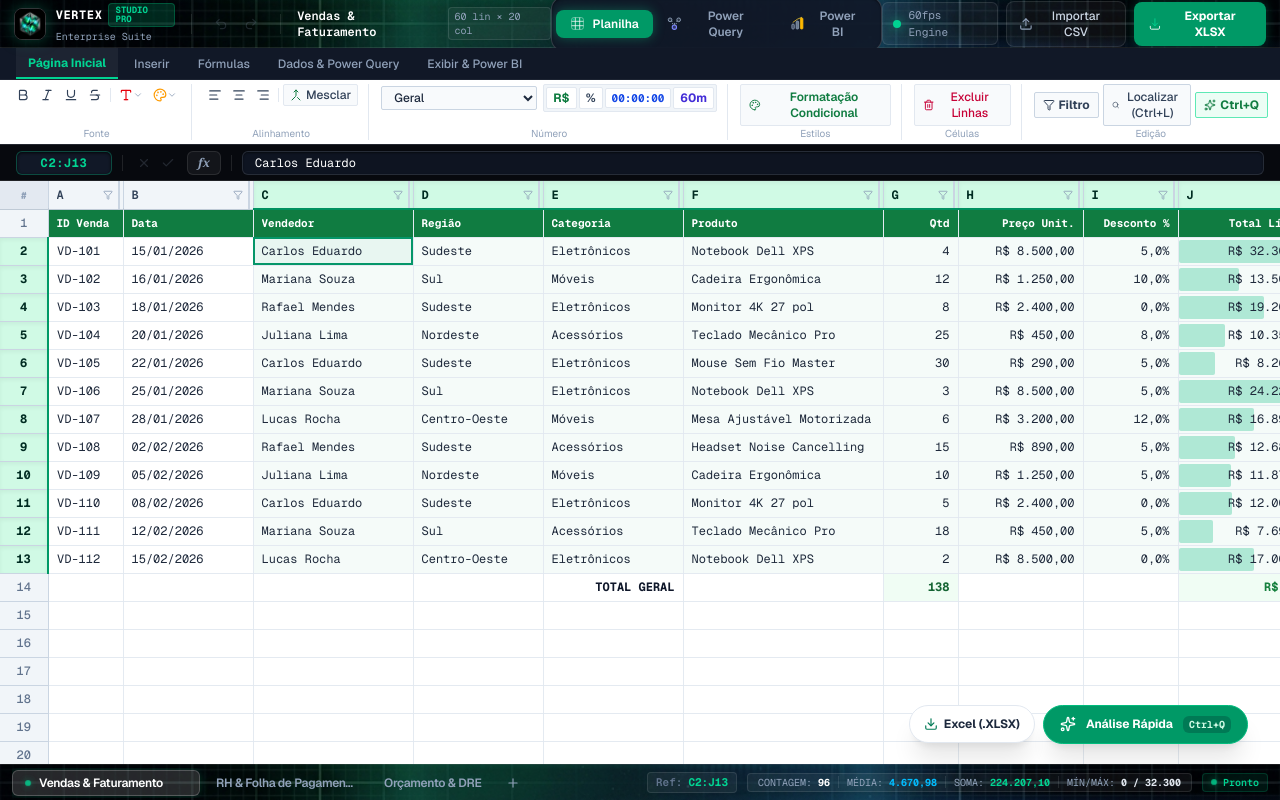
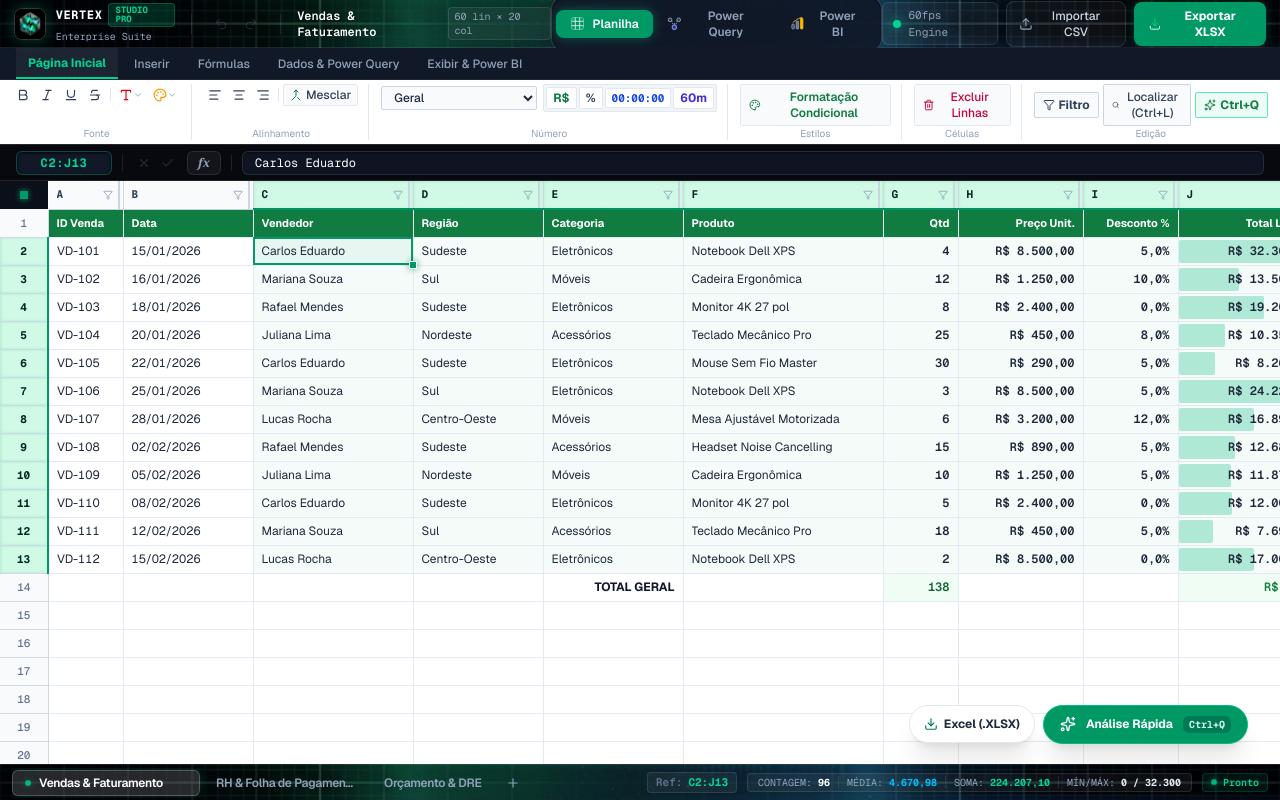
Before and after one commit to Fonteleee/excel-powerquery-powerbi, a React (Vite) app: page / in a window 1280 px wide. Built offline with nearby package versions, Linux system fonts and the light colour scheme.

Commit message:
feat(grid): luxury high-end spreadsheet grid, precision column headers, autofill pip and executive sheet tabs

```diff
--- a/src/components/Grid/GridCell.tsx
+++ b/src/components/Grid/GridCell.tsx
@@ -207,16 +207,21 @@ const GridCellComponent: React.FC<GridCellProps> = ({
       onMouseEnter={e => onMouseEnter(e, row, col)}
       onDoubleClick={() => onDoubleClick(row, col)}
       style={cellStyle}
-      className={`relative px-2 py-1 text-xs border-r border-b border-slate-200/90 transition-colors font-mono select-none overflow-visible ${
+      className={`relative px-2 py-1 text-xs border-r border-b border-slate-200/90 transition-colors select-none overflow-visible ${
         isSelected
-          ? 'cell-selected'
+          ? 'cell-selected z-20 ring-2 ring-emerald-600 shadow-[0_0_8px_rgba(5,150,105,0.3)]'
           : isMultiSelected
-          ? 'cell-multi-selected'
+          ? 'cell-multi-selected z-15'
           : isInRange
-          ? 'cell-in-range'
-          : 'hover:bg-slate-50/80'
+          ? 'cell-in-range bg-emerald-500/10'
+          : 'hover:bg-slate-50/90'
       } ${isError ? 'text-rose-600 font-semibold bg-rose-50' : ''}`}
     >
+      {/* Precision Excel Autofill Corner Handle Pip */}
+      {isSelected && !isEditing && (
+        <div className="absolute -bottom-1 -right-1 size-2 bg-emerald-600 border border-white rounded-2xs shadow-[0_0_6px_rgba(5,150,105,0.7)] pointer-events-none z-30" />
+      )}
+
       {/* Data Bar background fill */}
       {dataBarPercent > 0 && (
         <div
@@ -243,7 +248,7 @@ const GridCellComponent: React.FC<GridCellProps> = ({
             onChange={e => onEditChange(e.target.value)}
             onKeyDown={onEditKeyDown}
             onBlur={onEditBlur}
-            className="w-full h-full px-2 bg-white text-slate-900 text-xs font-mono border-2 border-emerald-600 focus:outline-hidden shadow-lg"
+            className="w-full h-full px-2 bg-white text-slate-950 text-xs font-mono border-2 border-emerald-600 focus:outline-hidden shadow-[0_4px_16px_rgba(0,0,0,0.25)] rounded-xs"
           />
           {editValue.startsWith('=') && (
             <FormulaAutocomplete
@@ -257,12 +262,15 @@ const GridCellComponent: React.FC<GridCellProps> = ({
         <div className={`relative z-1 truncate w-full flex items-center gap-1 ${
           cellStyle.textAlign === 'center' ? 'justify-center' : cellStyle.textAlign === 'right' ? 'justify-end' : 'justify-start'
         }`}>
-          <span className="truncate">{displayFormatted}</span>
+          <span className={`truncate ${typeof cellVal === 'number' || /^\d{2}:\d{2}/.test(String(cellVal)) ? 'font-mono tabular-nums font-semibold' : 'font-sans'}`}>
+            {displayFormatted}
+          </span>
         </div>
       )}
     </td>
   );
 };
+
 
 
 export const GridCell = React.memo(GridCellComponent, (prev, next) => {
--- a/src/components/Grid/SpreadsheetGrid.tsx
+++ b/src/components/Grid/SpreadsheetGrid.tsx
@@ -1161,18 +1161,31 @@ export const SpreadsheetGrid: React.FC<SpreadsheetGridProps> = ({
       onMouseUp={handleMouseUp}
       onMouseLeave={handleMouseUp}
       onContextMenu={handleContextMenu}
-      className="relative flex-1 overflow-auto bg-slate-200 select-none scrollbar-thin focus:outline-hidden"
+      className="relative flex-1 overflow-auto bg-[#e5e9f0] select-none scrollbar-thin focus:outline-hidden"
       tabIndex={0}
     >
-      <table className="border-collapse table-fixed w-max text-xs font-mono bg-white">
+      <table className="border-collapse table-fixed w-max text-xs bg-white shadow-xs">
         {/* Table Column Header: Top Left corner + A, B, C... */}
-        <thead className="sticky top-0 z-20 bg-slate-100 shadow-2xs">
+        <thead className="sticky top-0 z-20 bg-[#f8fafc] shadow-xs">
           <tr>
-            {/* Top-left corner cell */}
-            <th className="sticky left-0 z-30 w-12 h-7 bg-slate-200/90 border-r border-b border-slate-300 text-slate-400 font-normal text-center select-none">
-              <span className="text-[10px] font-mono font-bold">#</span>
+            {/* Top-left corner origin cell */}
+            <th
+              title="Selecionar Toda a Planilha (Ctrl+T)"
+              onClick={() => {
+                onSelectCell({ row: 0, col: 0 });
+                onSelectRange({
+                  startRow: 0,
+                  startCol: 0,
+                  endRow: sheet.rowCount - 1,
+                  endCol: sheet.colCount - 1,
+                });
+              }}
+              className="sticky left-0 z-30 w-12 h-7 bg-[#0b0f19] border-r border-b border-white/10 text-emerald-400 font-normal text-center select-none cursor-pointer hover:bg-[#131b2e] transition-colors"
+            >
+              <div className="flex items-center justify-center">
+                <div className="size-2 rounded-2xs bg-emerald-500/80 shadow-[0_0_6px_rgba(16,185,129,0.8)]" />
+              </div>
             </th>
-
 
             {Array.from({ length: renderedCols }).map((_, colIdx) => {
               const colLabel = colIndexToLabel(colIdx);
@@ -1187,16 +1200,16 @@ export const SpreadsheetGrid: React.FC<SpreadsheetGridProps> = ({
                 <th
                   key={colIdx}
                   style={{ width: `${width}px`, minWidth: `${width}px`, maxWidth: `${width}px` }}
-                  className={`relative h-7 border-r border-b border-slate-300 text-xs transition-colors cursor-pointer select-none ${
+                  className={`relative h-7 border-r border-b border-slate-300/90 text-xs transition-colors cursor-pointer select-none ${
                     isColSelected
-                      ? 'bg-emerald-100 text-emerald-950 font-bold border-b-2 border-b-emerald-600 shadow-inner'
-                      : 'bg-slate-100 text-slate-700 font-semibold hover:bg-slate-200/90 hover:text-slate-950'
+                      ? 'bg-emerald-100 text-emerald-950 font-bold border-b-2 border-b-emerald-600 shadow-[inset_0_1px_3px_rgba(5,150,105,0.15)]'
+                      : 'bg-[#f8fafc] text-slate-700 font-semibold hover:bg-slate-200/90 hover:text-slate-950'
                   }`}
                   onMouseDown={e => handleColHeaderMouseDown(e, colIdx)}
                   onMouseEnter={() => handleColHeaderMouseEnter(colIdx)}
                 >
                   <div className="flex items-center justify-between px-2 font-mono">
-                    <span className="truncate">{colLabel}</span>
+                    <span className="truncate tracking-wide text-[11px] font-bold">{colLabel}</span>
 
                     {/* Filter Button */}
                     <button
@@ -1205,7 +1218,7 @@ export const SpreadsheetGrid: React.FC<SpreadsheetGridProps> = ({
                         setOpenFilterCol(openFilterCol === colIdx ? null : colIdx);
                       }}
                       title={`Filtrar / Classificar Coluna ${colLabel}`}
-                      className={`p-0.5 rounded transition-all cursor-pointer ${
+                      className={`p-0.5 rounded-xs transition-all cursor-pointer ${
                         isColFiltered
                           ? 'bg-emerald-600 text-white shadow-2xs'
                           : 'text-slate-400 hover:text-emerald-700 hover:bg-slate-200'
@@ -1262,15 +1275,15 @@ export const SpreadsheetGrid: React.FC<SpreadsheetGridProps> = ({
               <tr key={rowIdx} style={{ height: `${height}px` }}>
                 {/* Sticky Row Number (Left column) */}
                 <th
-                  className={`sticky left-0 z-10 w-12 border-r border-b border-slate-300 text-xs font-mono select-none transition-colors cursor-pointer ${
+                  className={`sticky left-0 z-10 w-12 border-r border-b border-slate-300/90 text-xs font-mono select-none transition-colors cursor-pointer ${
                     isRowSelected
-                      ? 'bg-emerald-100 text-emerald-950 font-bold border-r-2 border-r-emerald-600 shadow-inner'
-                      : 'bg-slate-100 text-slate-500 font-medium hover:bg-slate-200 hover:text-slate-900'
+                      ? 'bg-emerald-100 text-emerald-950 font-bold border-r-2 border-r-emerald-600 shadow-[inset_1px_0_3px_rgba(5,150,105,0.15)]'
+                      : 'bg-[#f8fafc] text-slate-500 font-medium hover:bg-slate-200 hover:text-slate-900'
                   }`}
                   onMouseDown={e => handleRowHeaderMouseDown(e, rowIdx)}
                   onMouseEnter={() => handleRowHeaderMouseEnter(rowIdx)}
                 >
-                  <div className="relative h-full flex items-center justify-center">
+                  <div className="relative h-full flex items-center justify-center font-mono text-[11px]">
                     {rowIdx + 1}
                     <div
                       onMouseDown={e => handleRowResizeMouseDown(e, rowIdx)}
@@ -1278,6 +1291,7 @@ export const SpreadsheetGrid: React.FC<SpreadsheetGridProps> = ({
                     />
                   </div>
                 </th>
+
 
                 {/* Cells in row */}
                 {Array.from({ length: renderedCols }).map((_, colIdx) => {
```
